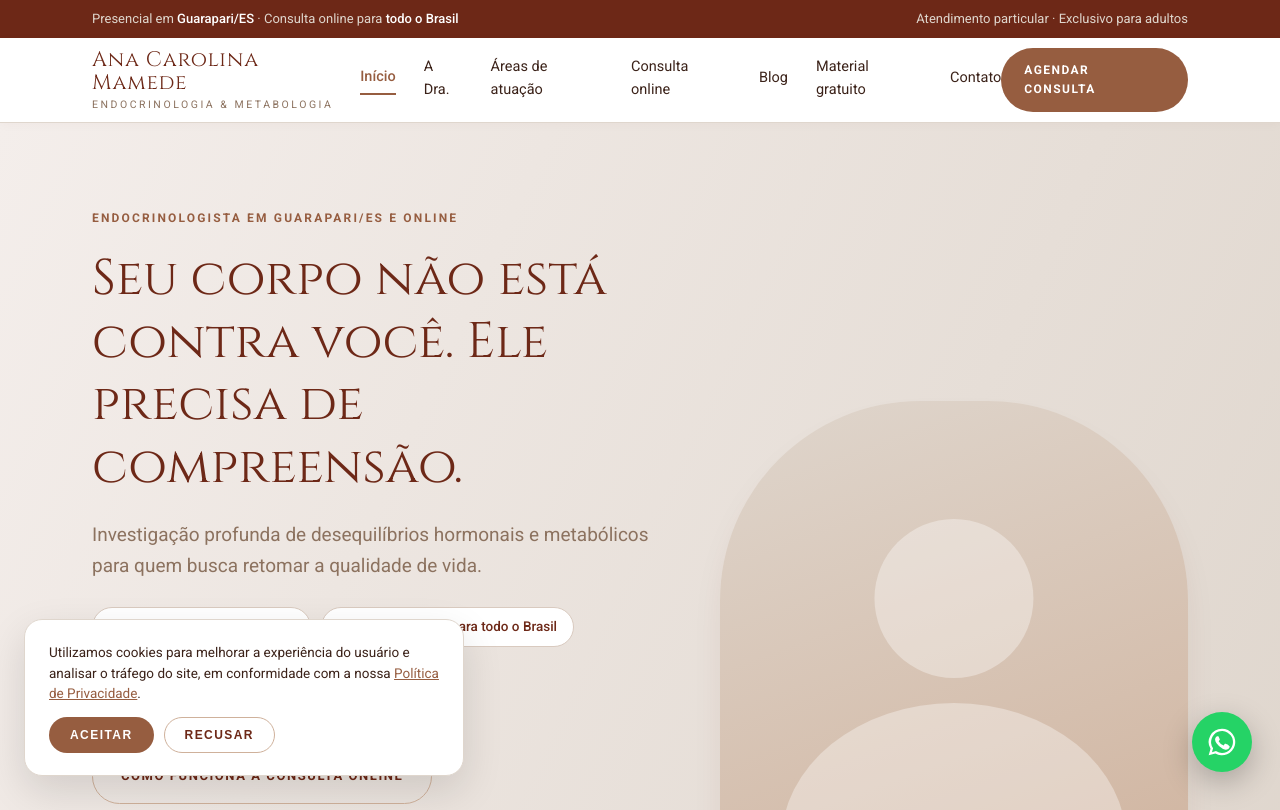
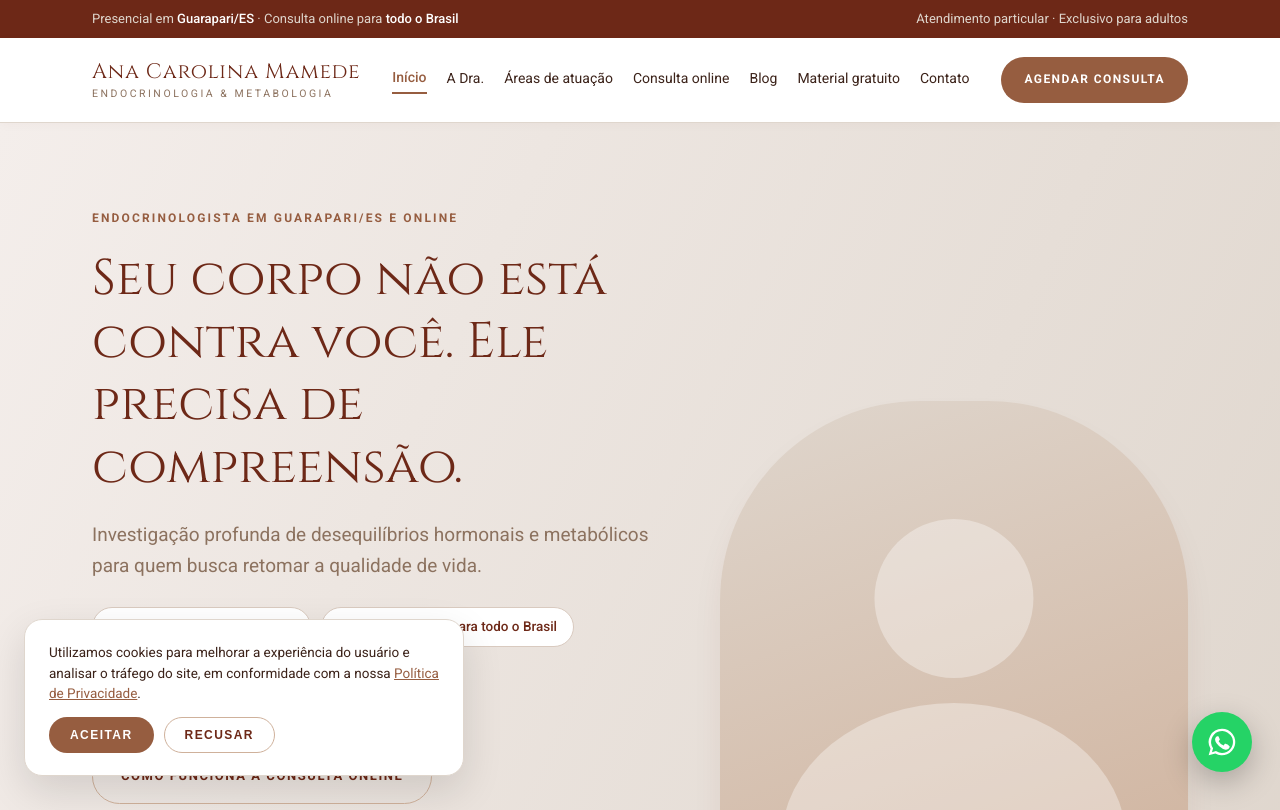
Before and after one commit to pedrocostajr/ana-carolina-mamede, an Astro site: page / in a window 1280 px wide. Shown: the top 810 px of the page. Built offline with nearby package versions, Linux system fonts and the light colour scheme; Astro itself is replaced by a stand-in of ours.

Commit message:
fix: menu do topo sem quebra de linha e hambúrguer abaixo de 1240px
Co-Authored-By: Claude Opus 5.5 <noreply@anthropic.com>
Claude-Session: https://claude.ai/code/session_017P5ehHCJwtZs1m31LdzzJG

```diff
--- a/src/styles/global.css
+++ b/src/styles/global.css
@@ -262,6 +262,7 @@ header.site .wrap {
   display: flex;
   align-items: center;
   justify-content: space-between;
+  gap: 32px;
   height: 84px;
 }
 
@@ -272,6 +273,7 @@ header.site .wrap {
 }
 
 .logo .n {
+  white-space: nowrap;
   font-family: 'Cinzel', serif;
   font-size: 21px;
   color: var(--brown);
@@ -296,6 +298,7 @@ nav.main {
 
 nav.main a {
   position: relative;
+  white-space: nowrap;
   padding-bottom: 4px;
   font-weight: 400;
 }
@@ -313,6 +316,12 @@ nav.main a.on {
 header.site .btn {
   padding: 12px 22px;
   font-size: 12px;
+  white-space: nowrap;
+  flex-shrink: 0;
+}
+
+@media (max-width: 1320px) {
+  nav.main { gap: 20px; font-size: 14px; }
 }
 
 /* Mobile Nav Toggle */
@@ -1570,6 +1579,11 @@ footer.site .legal {
 }
 
 /* Responsive adjustments */
+@media (max-width: 1240px) {
+  nav.main, header.site .btn { display: none; }
+  .menu-toggle { display: block; }
+}
+
 @media (max-width: 1024px) {
   .areas {
     grid-template-columns: repeat(3, 1fr);
```
